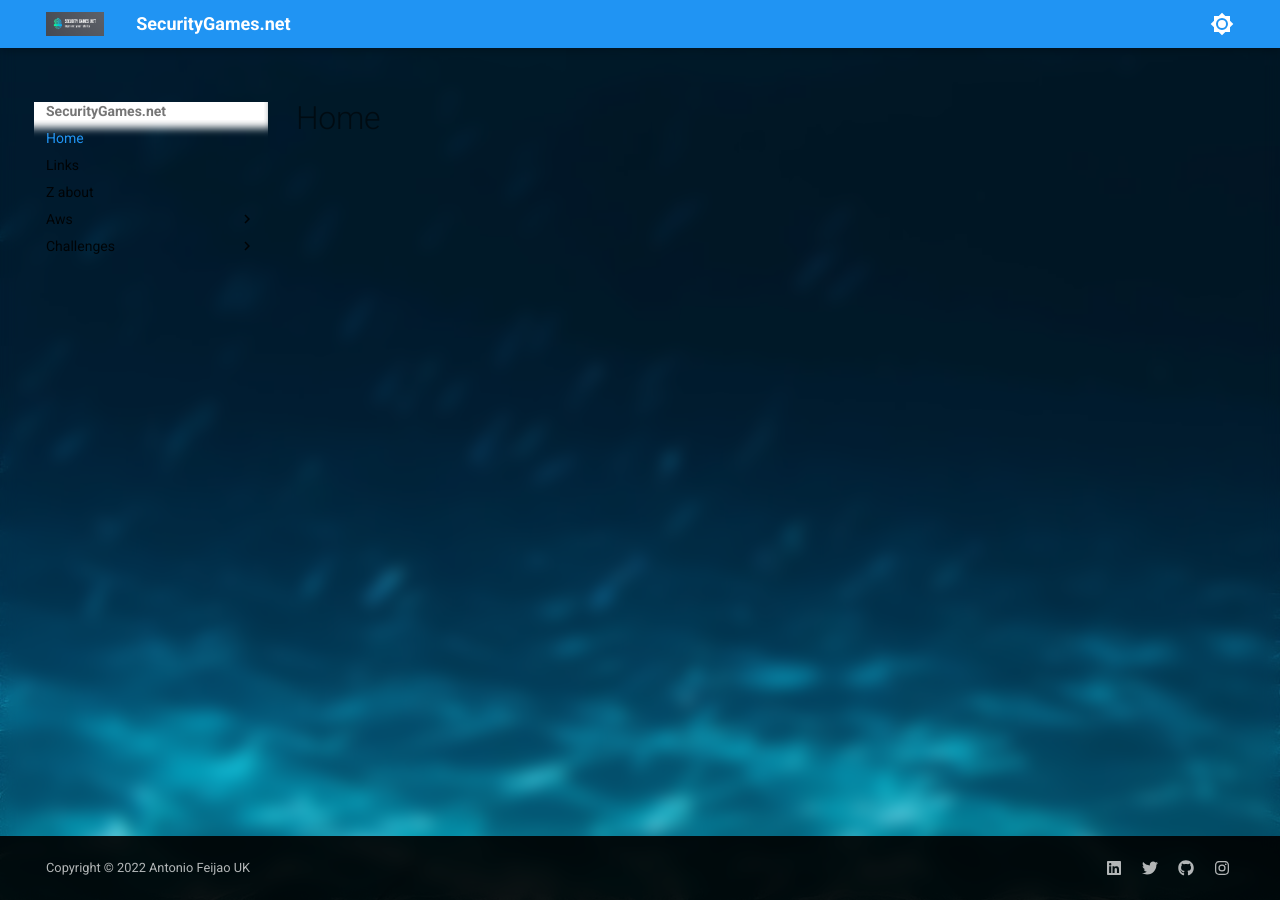
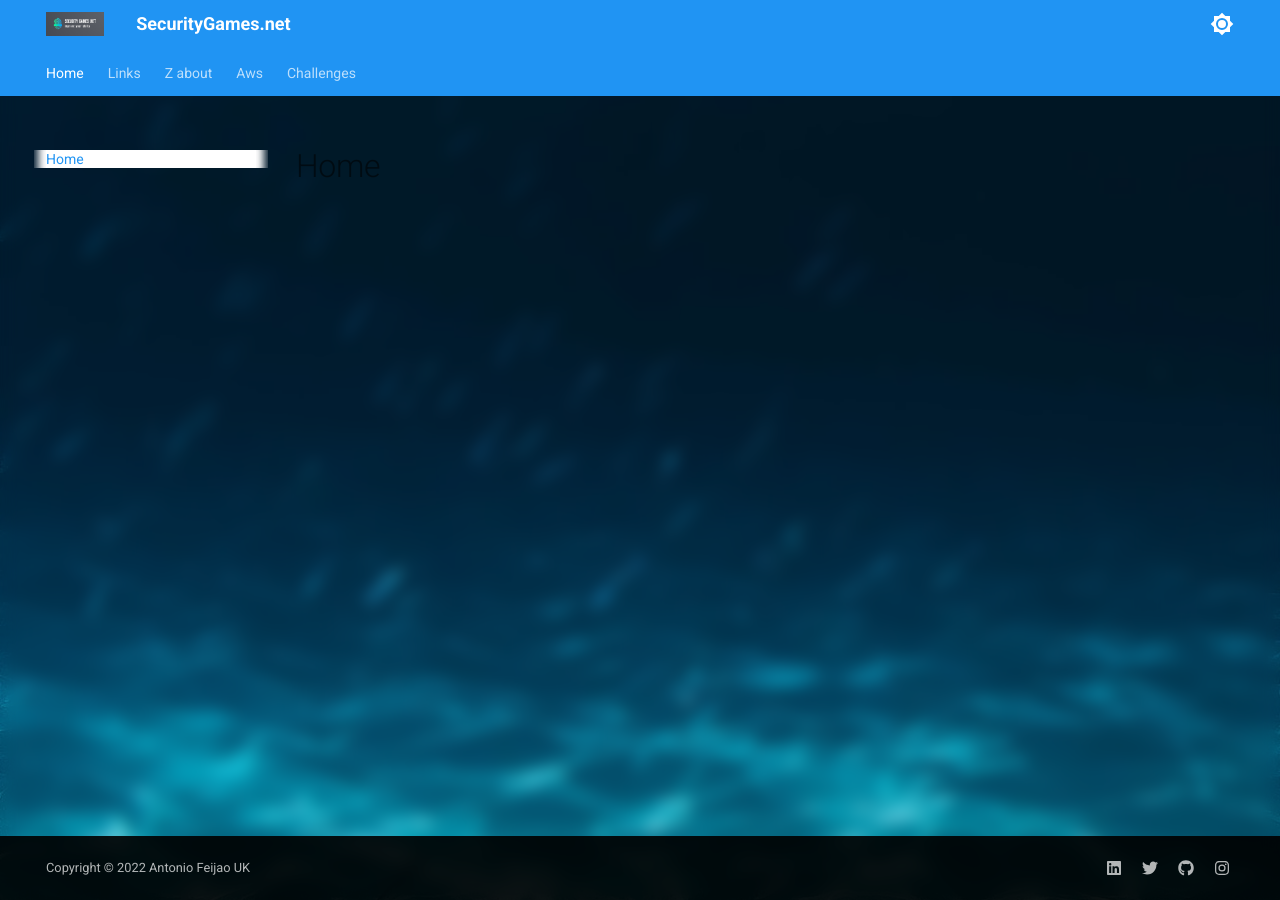
Before and after one commit to AntonioFeijaoUK/www-securitygames-net, an MkDocs documentation site: the page built from docs/index.md, in a window 1280 px wide. Built offline with MkDocs 1.6.1 and Material for MkDocs 9.7.7, drawn with Linux system fonts in a browser that asks for light colours.

Commit message:
Update mkdocs.yml

```diff
--- a/mkdocs.yml
+++ b/mkdocs.yml
@@ -5,6 +5,10 @@ theme:
   logo: assets/images/logo/security-games-net.jpg
   features:
     - content.code.annotate
+    - navigation.tabs
+    - navigation.sections
+    - navigation.indexes
+    - toc.follow
   highlightjs: true
   hljs_languages:
       - yaml
```
